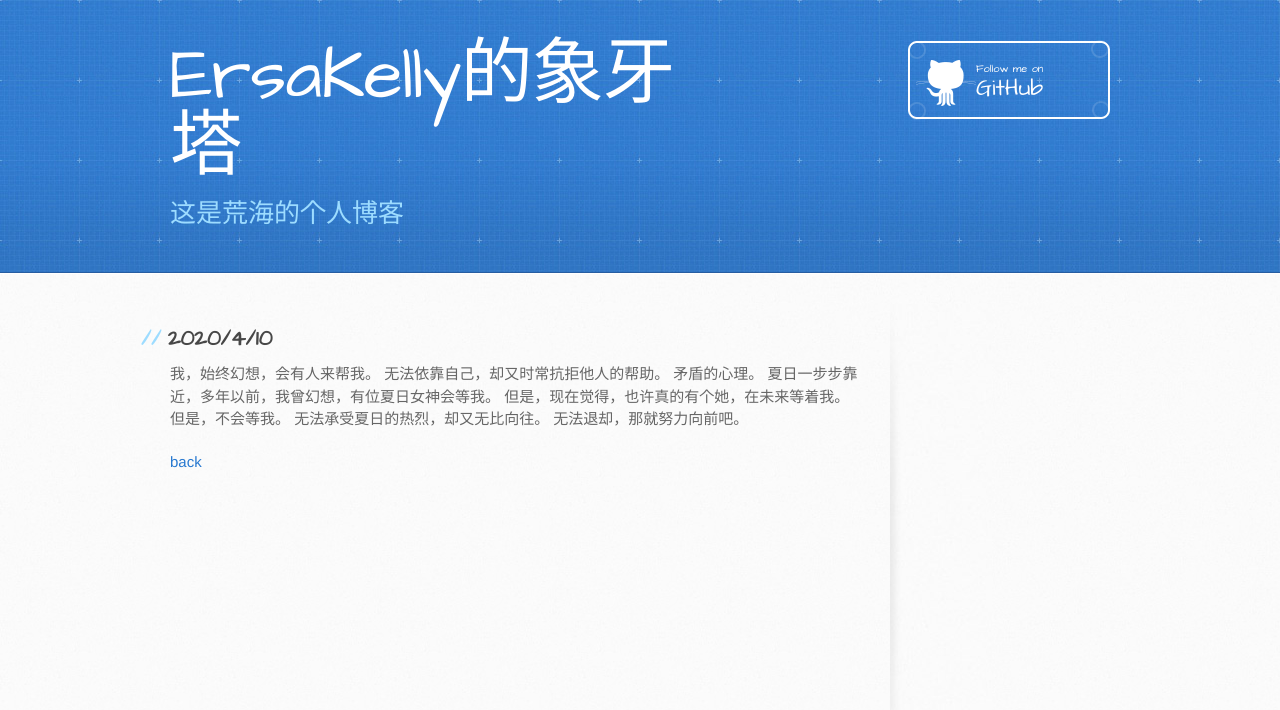
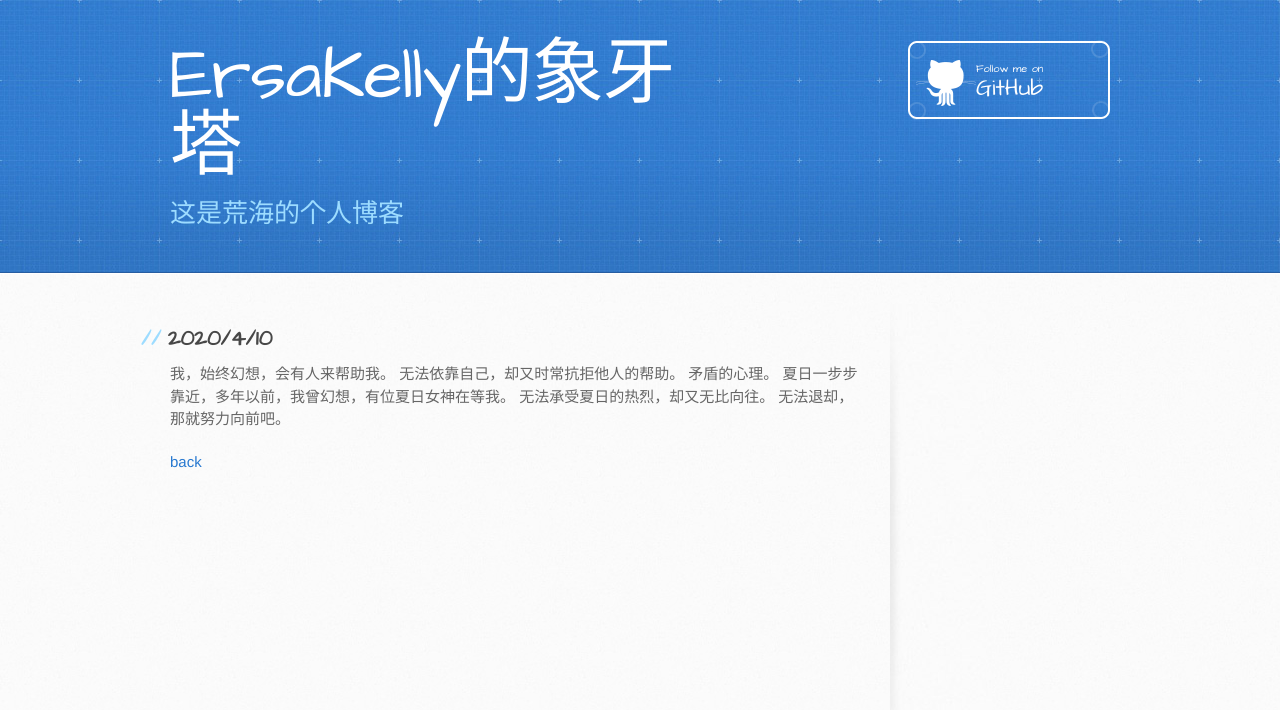
Before and after one commit to TheDesertedSea/TheDesertedSea.github.io, a Jekyll site: the page built from dairy/20200410.md, in a window 1280 px wide. Shown: the top 710 px of the page. Built offline with Jekyll 4.4.1, drawn with Linux system fonts in a browser that asks for light colours; our own code applies the rules of GitHub Pages for plain Markdown files.

Commit message:
Update 20200410.md

```diff
--- a/dairy/20200410.md
+++ b/dairy/20200410.md
@@ -4,11 +4,10 @@ layout: default
 
 ## 2020/4/10
 
-我，始终幻想，会有人来帮我。
+我，始终幻想，会有人来帮助我。
 无法依靠自己，却又时常抗拒他人的帮助。
 矛盾的心理。
-夏日一步步靠近，多年以前，我曾幻想，有位夏日女神会等我。
-但是，现在觉得，也许真的有个她，在未来等着我。但是，不会等我。
+夏日一步步靠近，多年以前，我曾幻想，有位夏日女神在等我。
 无法承受夏日的热烈，却又无比向往。
 无法退却，那就努力向前吧。
 
```
